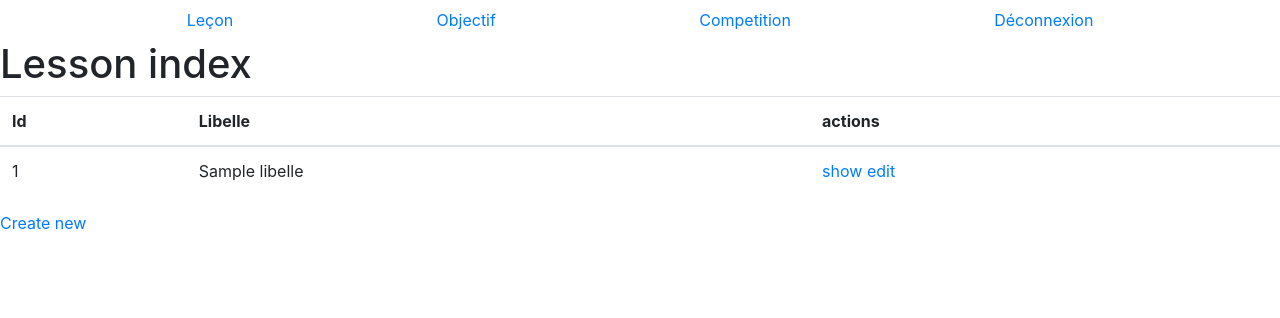
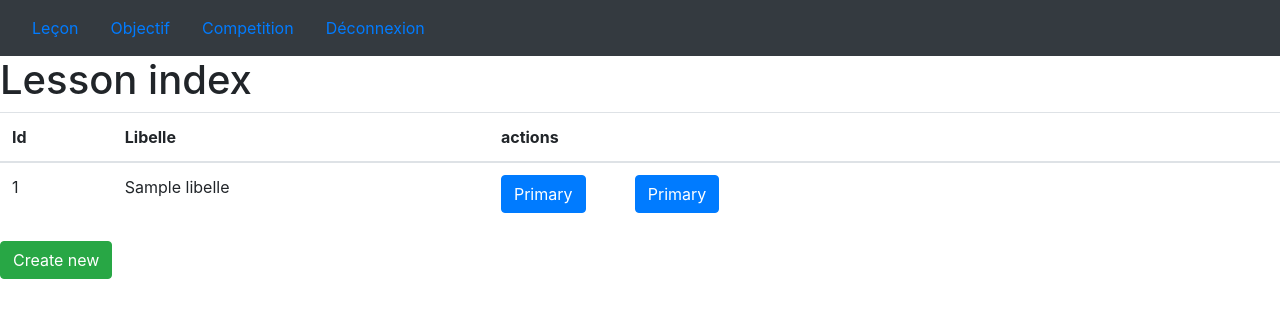
Before and after one commit to sonnycabrisseau/escrime, a Symfony app: template templates/lesson/index.html.twig in a window 1280 px wide. Shown: the top 318 px of the page. Run offline with Twig, Linux system fonts and the light colour scheme; the template is opened without the code that fills it: most values are stand-ins (such as "Sample title", 1, 10 or a date in 2020); some libraries are stand-ins or nearby versions.

Commit message:
bootstrap button nav

```diff
--- a/templates/_nav.html.twig
+++ b/templates/_nav.html.twig
@@ -1,6 +1,6 @@
 {% set currentRoute = app.request.attributes.get('_route') %}
 
-<div class="container">
+<nav class="navbar navbar-dark bg-dark">
     <ul class="nav nav-pills nav-fill">
             <li class="nav-item">
                 <a class="nav-link" href="{{ path('lesson_index') }}">Leçon</a>
@@ -20,4 +20,4 @@
 
 
     </ul>
-</div>
+</nav>
--- a/templates/lesson/index.html.twig
+++ b/templates/lesson/index.html.twig
@@ -19,8 +19,8 @@
                 <td>{{ lesson.id }}</td>
                 <td>{{ lesson.libelle }}</td>
                 <td>
-                    <a href="{{ path('lesson_show', {'id': lesson.id}) }}">show</a>
-                    <a href="{{ path('lesson_edit', {'id': lesson.id}) }}">edit</a>
+                   <button type="button" class="btn btn-primary">Primary</button> <a style="color:white;" href="{{ path('lesson_show', {'id': lesson.id}) }}">show</a></button>
+                    <button type="button" class="btn btn-primary">Primary</button><a style="color:white;" href="{{ path('lesson_edit', {'id': lesson.id}) }}">edit</a></button>
                 </td>
             </tr>
         {% else %}
@@ -31,5 +31,5 @@
         </tbody>
     </table>
 
-    <a href="{{ path('lesson_new') }}">Create new</a>
+    <button type="button" class="btn btn-success"><a style="color:white;" href="{{ path('lesson_new') }}">Create new</a></button>
 {% endblock %}
--- a/templates/objectif/index.html.twig
+++ b/templates/objectif/index.html.twig
@@ -21,8 +21,8 @@
                 <td>{{ objectif.libelle }}</td>
                 <td>{{ objectif.valide ? 'Yes' : 'No' }}</td>
                 <td>
-                    <a href="{{ path('objectif_show', {'id': objectif.id}) }}">show</a>
-                    <a href="{{ path('objectif_edit', {'id': objectif.id}) }}">edit</a>
+                    <button type="button" class="btn btn-primary">Primary</button> <a style="color:white;" href="{{ path('objectif_show', {'id': objectif.id}) }}">show</a></button>
+                    <button type="button" class="btn btn-primary">Primary</button> <a style="color:white;" href="{{ path('objectif_edit', {'id': objectif.id}) }}">edit</a></button>
                 </td>
             </tr>
         {% else %}
@@ -33,5 +33,5 @@
         </tbody>
     </table>
 
-    <a href="{{ path('objectif_new') }}">Create new</a>
+    <button type="button" class="btn btn-success"><a style="color:white" href="{{ path('objectif_new') }}">Create new</a></button>
 {% endblock %}
```
Also changed, not shown: public/assets/css/style.css (added).
